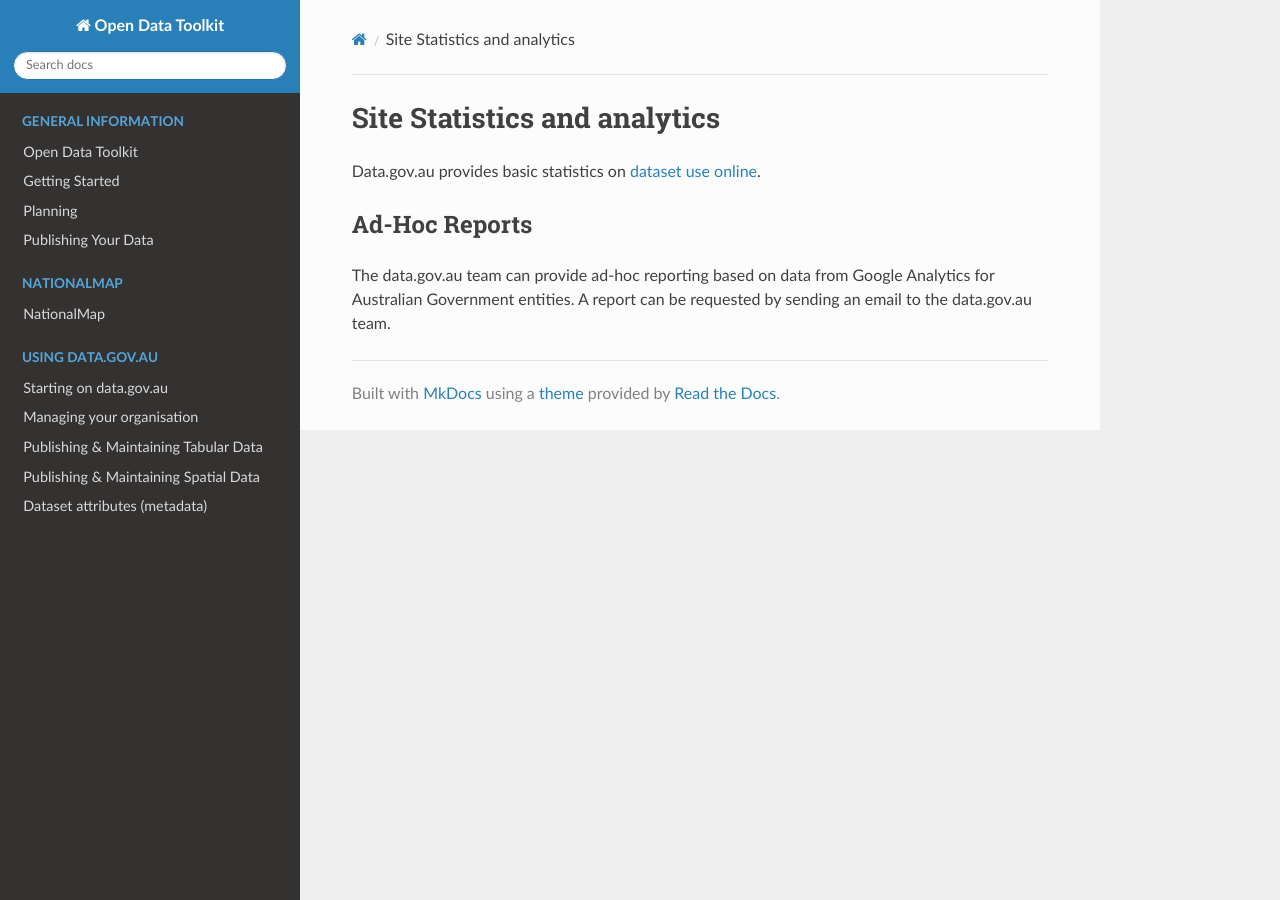
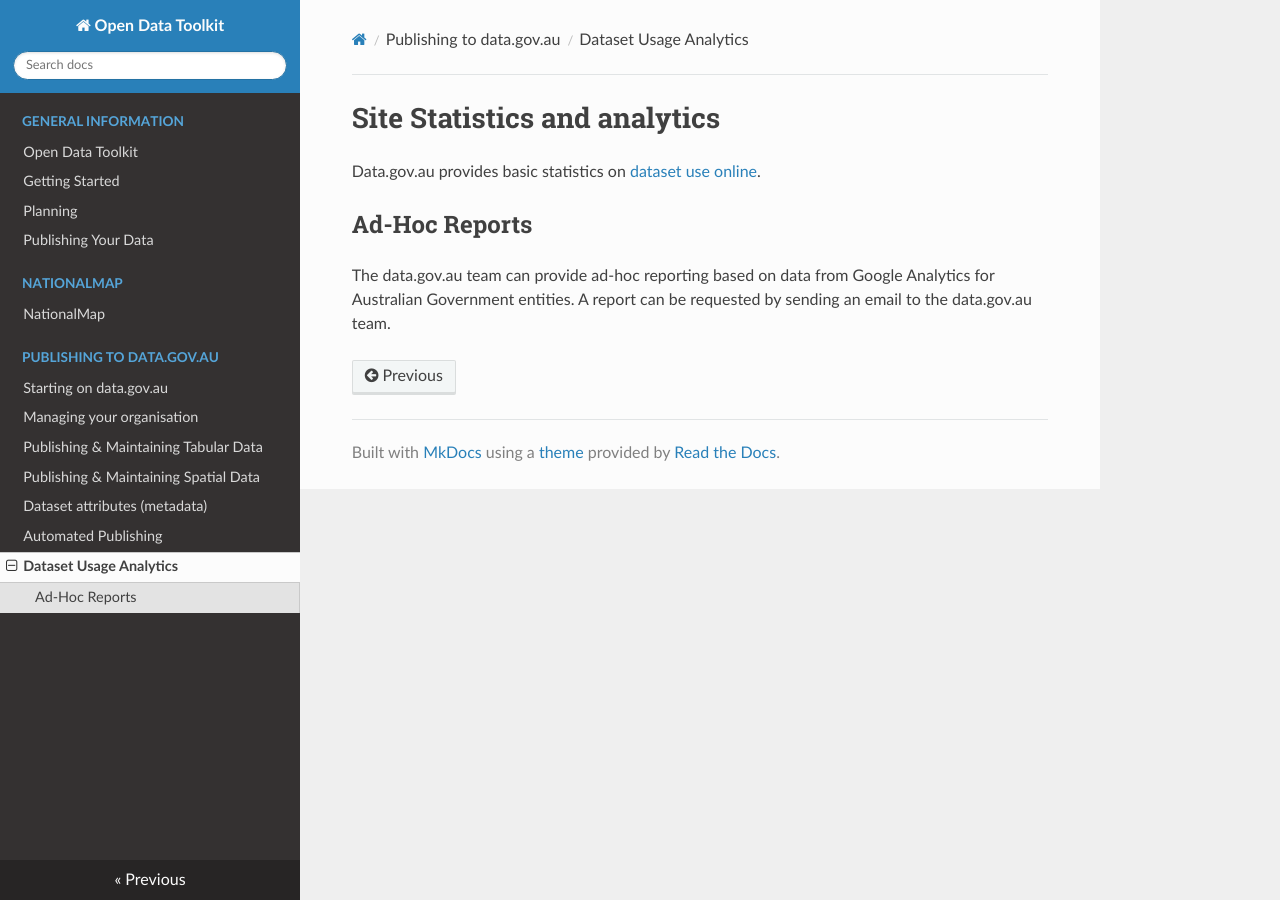
Before and after one commit to ajbar7/allan-toolkit-test, an MkDocs documentation site: the page built from docs/datagovau-data-usage-analytics.md, in a window 1280 px wide. Built offline with MkDocs 1.6.1, drawn with Linux system fonts in a browser that asks for light colours; nearby versions of some CDN libraries; old or Windows-style settings are respelled for this version of MkDocs.

Commit message:
Update mkdocs.yml

```diff
--- a/mkdocs.yml
+++ b/mkdocs.yml
@@ -5,11 +5,13 @@ pages:
     - [planning.md, "General Information", "Planning"]
     - [publishing-your-data.md, "General Information", "Publishing Your Data"]
     - [nationalmap.md, "NationalMap", "NationalMap"]
-    - [data-gov-au-starting.md, "Using data.gov.au", "Starting on data.gov.au"]
-    - [data-gov-au-managing-org.md, "Using data.gov.au", "Managing your organisation"]
-    - [data-gov-au-publishing-tabular-data.md, "Using data.gov.au", "Publishing & Maintaining Tabular Data"]
-    - [data-gov-au-publishing-spatial-data.md, "Using data.gov.au", "Publishing & Maintaining Spatial Data"]
-    - [data-gov-au-dataset-attributes.md, "Using data.gov.au", "Dataset attributes (metadata)"]
+    - [data-gov-au-starting.md, "Publishing to data.gov.au", "Starting on data.gov.au"]
+    - [data-gov-au-managing-org.md, "Publishing to data.gov.au", "Managing your organisation"]
+    - [data-gov-au-publishing-tabular-data.md, "Publishing to data.gov.au", "Publishing & Maintaining Tabular Data"]
+    - [data-gov-au-publishing-spatial-data.md, "Publishing to data.gov.au", "Publishing & Maintaining Spatial Data"]
+    - [data-gov-au-dataset-attributes.md, "Publishing to data.gov.au", "Dataset attributes (metadata)"]
+    - [datagovau-automated-publishing.md, "Publishing to data.gov.au", "Automated Publishing"]
+    - [datagovau-data-usage-analytics.md, "Publishing to data.gov.au", "Dataset Usage Analytics"]
 theme: readthedocs
 site_favicon: imgs/favicon.ico
 google_analytics:
```
